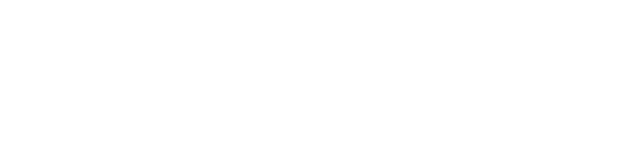
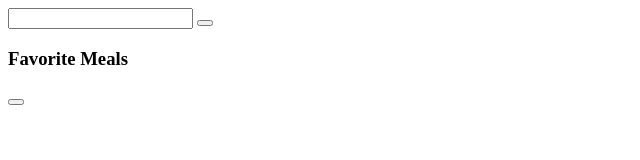
Before and after one commit to yuicchicode/webDev, a plain HTML site: page recipe/index.html in a window 1280 px wide. Shown: the whole page, without its empty margins (0-640 px from the left). Drawn offline with Linux system fonts and the light colour scheme.

Commit message:
Code Structure

```diff
--- a/recipe/index.html
+++ b/recipe/index.html
@@ -7,6 +7,25 @@
     <title>Recipe</title>
 </head>
 <body>
+            <div class="mobile-container">
+                <header>
+                    <input type="text" id="search-term" />
+                    <button id="search"><i class="fas fa-search"></i></button>
+                </header>
+                <div class="fav-container">
+                    <h3>Favorite Meals</h3>
+                    <ul class="fav-meals" id="fav-meals"></ul>
+                </div>
+                <div class="meals" id="meals"></div>
+            </div>
 
+            <div class="popup-container hidden" id="meal-popup">
+                <div class="popup">
+                    <button id="close-popup" class="close-popup">
+                        <i class="fas fa-times"></i>
+                    </button>
+                    <div class="meal-info" id="meal-info"></div>
+                </div>
+            </div>
 </body>
 </html>
```
